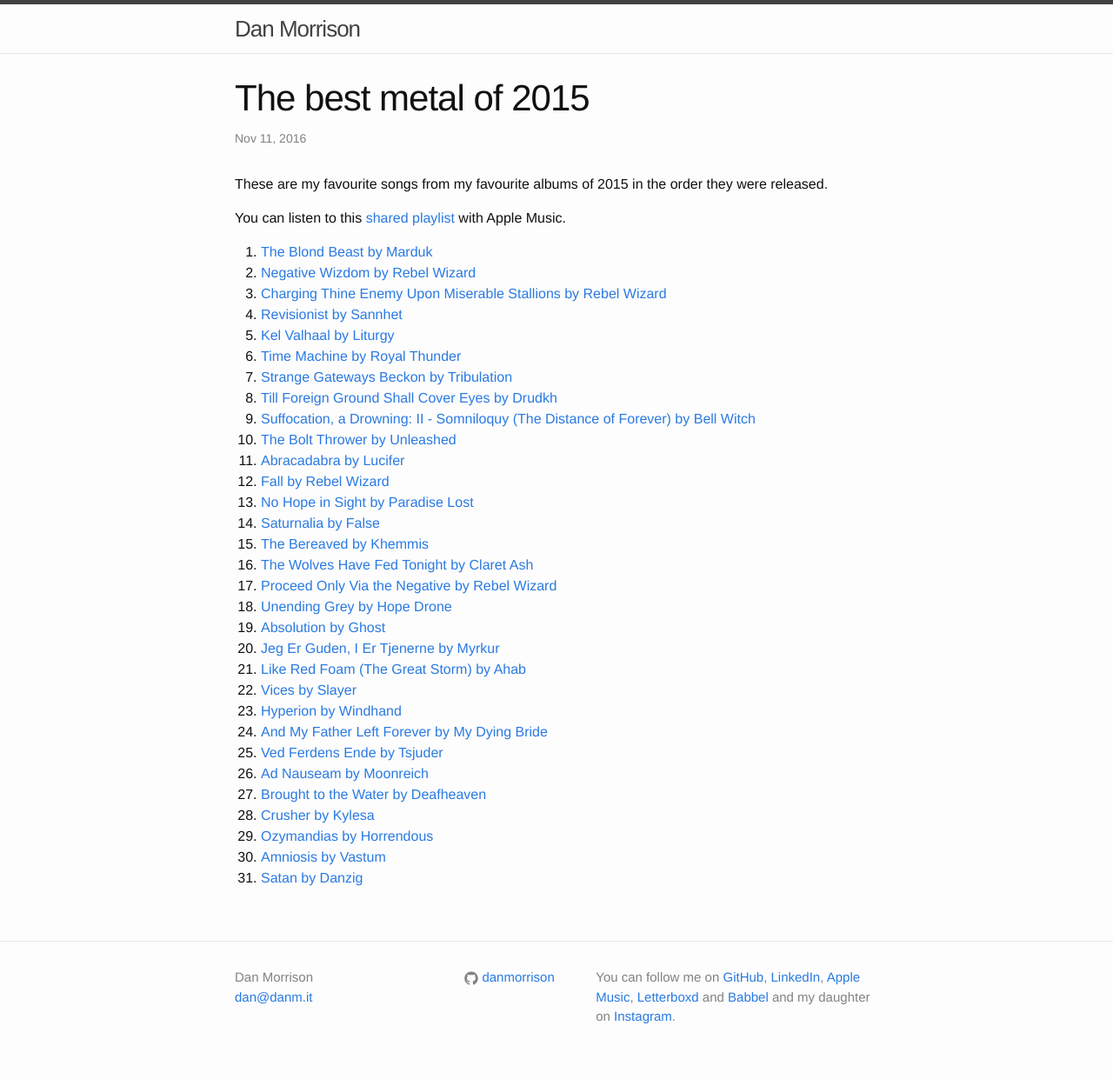
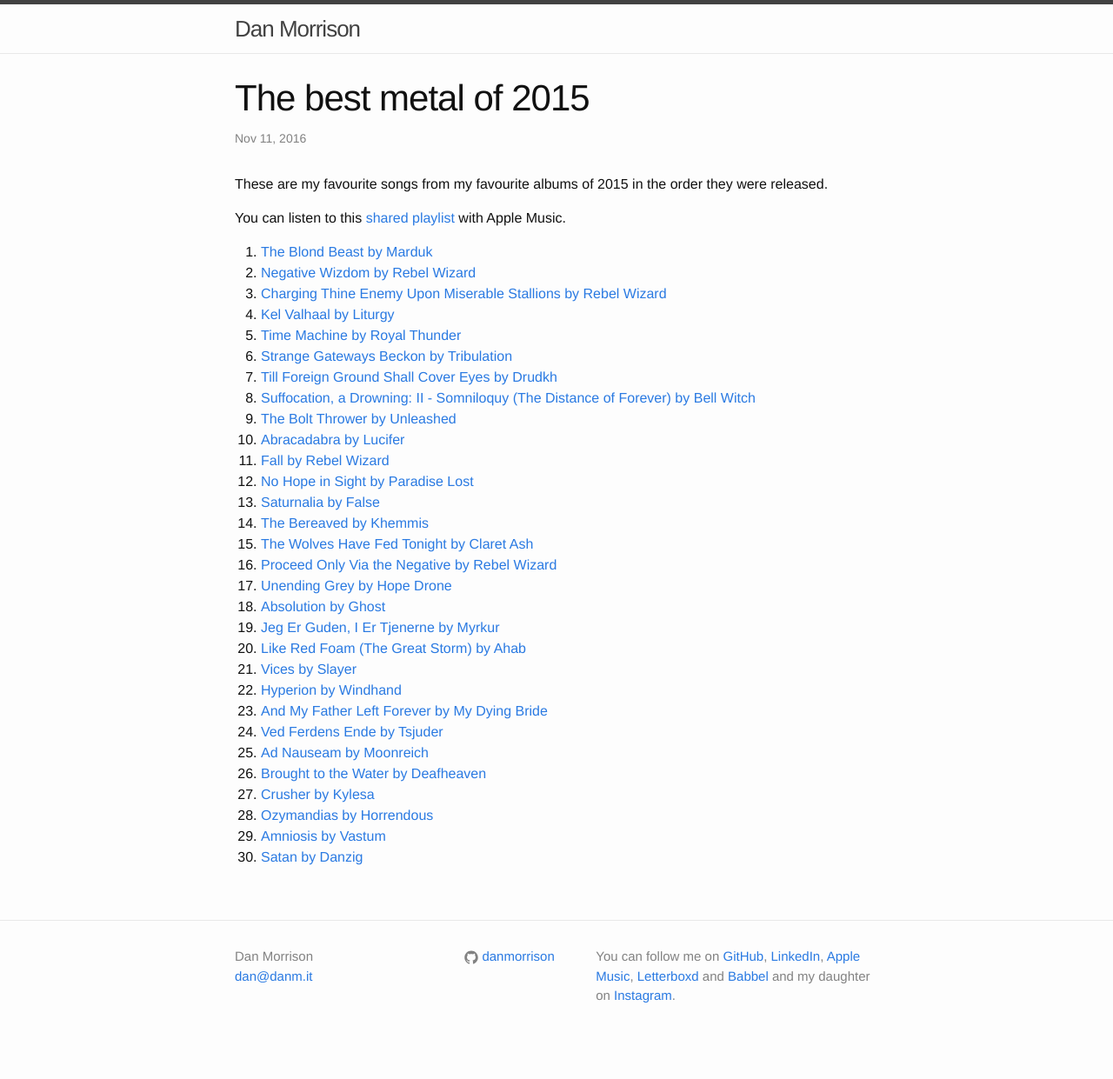
Before and after one commit to danmorrison/danmorrison.github.io, a Jekyll site: the page built from _posts/2016-11-11-metal-2015.md, in a window 1280 px wide. Shown: the whole page at 87% size. Built offline with Jekyll 4.4.1, drawn with Linux system fonts in a browser that asks for light colours; after the commit the page ends 1217 px from its top, so only the background shows below that.

Commit message:
Remove Revisionist

```diff
--- a/_posts/2016-11-11-metal-2015.md
+++ b/_posts/2016-11-11-metal-2015.md
@@ -13,7 +13,6 @@
 1. [The Blond Beast by Marduk](https://itunes.apple.com/album/id1056497943?i=1056497946) <!-- 2015-01-19 -->
 1. [Negative Wizdom by Rebel Wizard](https://itunes.apple.com/album/id963052085?i=963052146) <!-- 2015-01-30 -->
 1. [Charging Thine Enemy Upon Miserable Stallions by Rebel Wizard](https://itunes.apple.com/album/id968497682?i=968498046) <!-- 2015-02-17 -->
-1. [Revisionist by Sannhet](https://itunes.apple.com/album/id964306162?i=964306166) <!-- 2015-03-03 -->
 1. [Kel Valhaal by Liturgy](https://itunes.apple.com/album/id963239634?i=963239640) <!-- 2015-03-24 -->
 1. [Time Machine by Royal Thunder](https://itunes.apple.com/album/id963913145?i=963913153) <!-- 2015-04-07 -->
 1. [Strange Gateways Beckon by Tribulation](https://itunes.apple.com/album/id1056468667?i=1056468871) <!-- 2015-04-20 -->
```
